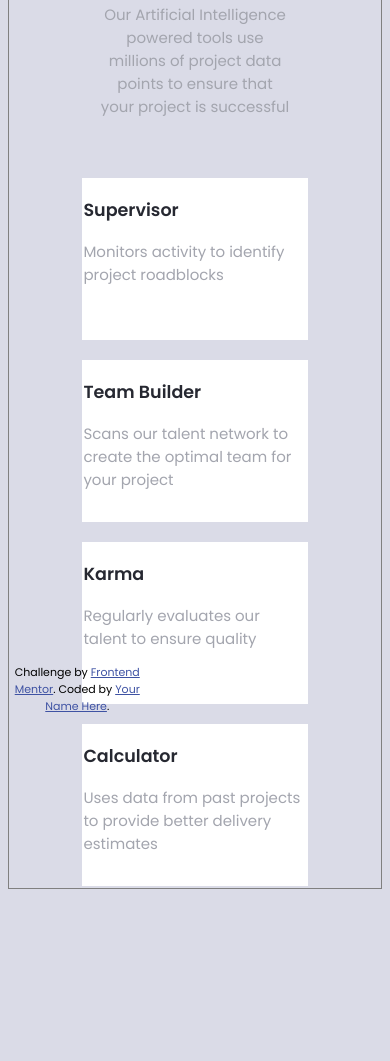
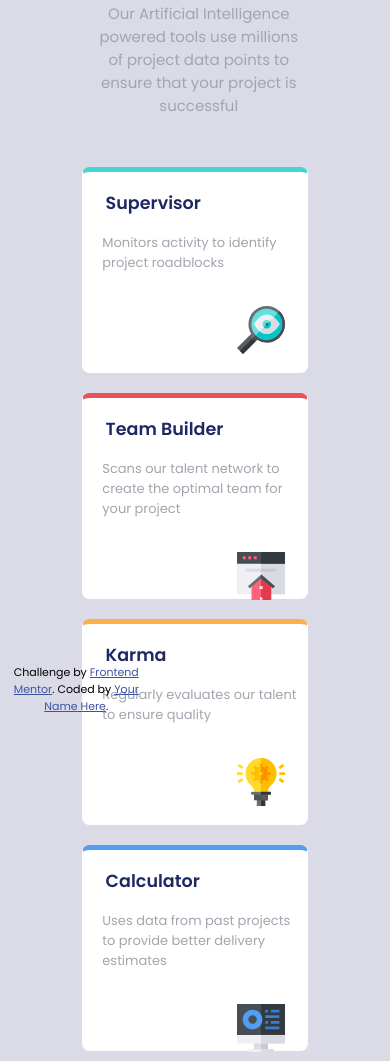
Before and after one commit to adeola-praise/Frontend-Mentor---Four-card-feature-section-solution, a plain HTML site: page index.html in a window 390 px wide. Shown: the part 141-1202 px from the top of the page. Before the commit the page ends 1038 px from the top, so only its background shows below. Drawn offline with Linux system fonts and the light colour scheme.

Commit message:
Conplete the Mobile Layout

```diff
--- a/index.html
+++ b/index.html
@@ -35,24 +35,30 @@
 
     <div class="cards-container">
 
-      <div class= "cards" class="card-one">
+      <div class= "cards">
         <h3>Supervisor</h3>
       <p>Monitors activity to identify project roadblocks</p>
+      <img src="images/icon-supervisor.svg">
       </div>
 
-      <div class= "cards" class="card-two">
+      <div class= "cards">
         <h3>Team Builder</h3>
       <p>Scans our talent network to create the optimal team for your project</p>
+      <img src="images/icon-team-builder.svg">
       </div>
 
-      <div class= "cards" class="card-three">
+      <div class= "cards">
         <h3>Karma</h3>
       <p>Regularly evaluates our talent to ensure quality</p>
+      <img
+       src="images/icon-karma.svg">
       </div>
 
-      <div class= "cards" class="card-four">
+      <div class= "cards">
         <h3>Calculator</h3>
       <p>Uses data from past projects to provide better delivery estimates</p>
+      <img
+       src="images/icon-calculator.svg">
       </div>
     </div>
 
--- a/styles.css
+++ b/styles.css
@@ -13,7 +13,6 @@ body{
 section{
     height: 1020px;
     width: 480px;
-    border: 1px solid gray;
 }
 
 footer{
@@ -35,14 +34,14 @@ footer{
     font-weight: 600;
     text-align: center;
     margin-top: 0;
-    color: hsl(229, 13%, 17%);
+    color: hsl(230, 55%, 25%);
 }
 
 #para-one{
     text-align: center;
     padding-left: 6em;
-    padding-right: 6em;
-    margin-bottom: 50px;
+    padding-right: 5.5em;
+    margin-bottom: 40px;
     color: hsl(229, 6%, 66%);
 }
 
@@ -57,13 +56,43 @@ footer{
     border: 1px white solid;
     background-color: white;
     margin: 10px;
-    height: 160px;
+    height: 200px;
+    border-radius: 0.5em;
 }
 
 .cards h3{
-    color: hsl(229, 13%, 17%);;
+    color: hsl(230, 55%, 25%);
+    padding-left: 1.3em;
 }
 
 .cards p{
     color: hsl(229, 6%, 66%);
+    padding-left: 1.5em;
+    width: 90%;
+    font-size: 13px;
+    padding-bottom: 20px;
 }
+
+img{
+    float: right;
+    padding-right: 1.5em;
+    width: 3.2em;
+    height: auto;
+
+}
+
+.cards:nth-of-type(1){
+    border-top: 5px hsl(180, 62%, 55%) solid;
+}
+
+.cards:nth-of-type(2){
+    border-top: 5px hsl(0, 78%, 62%) solid;
+}
+
+.cards:nth-of-type(3){
+    border-top: 5px hsl(34, 97%, 64%) solid;
+}
+
+.cards:nth-of-type(4){
+    border-top: 5px hsl(212, 86%, 64%) solid;
+}
```
